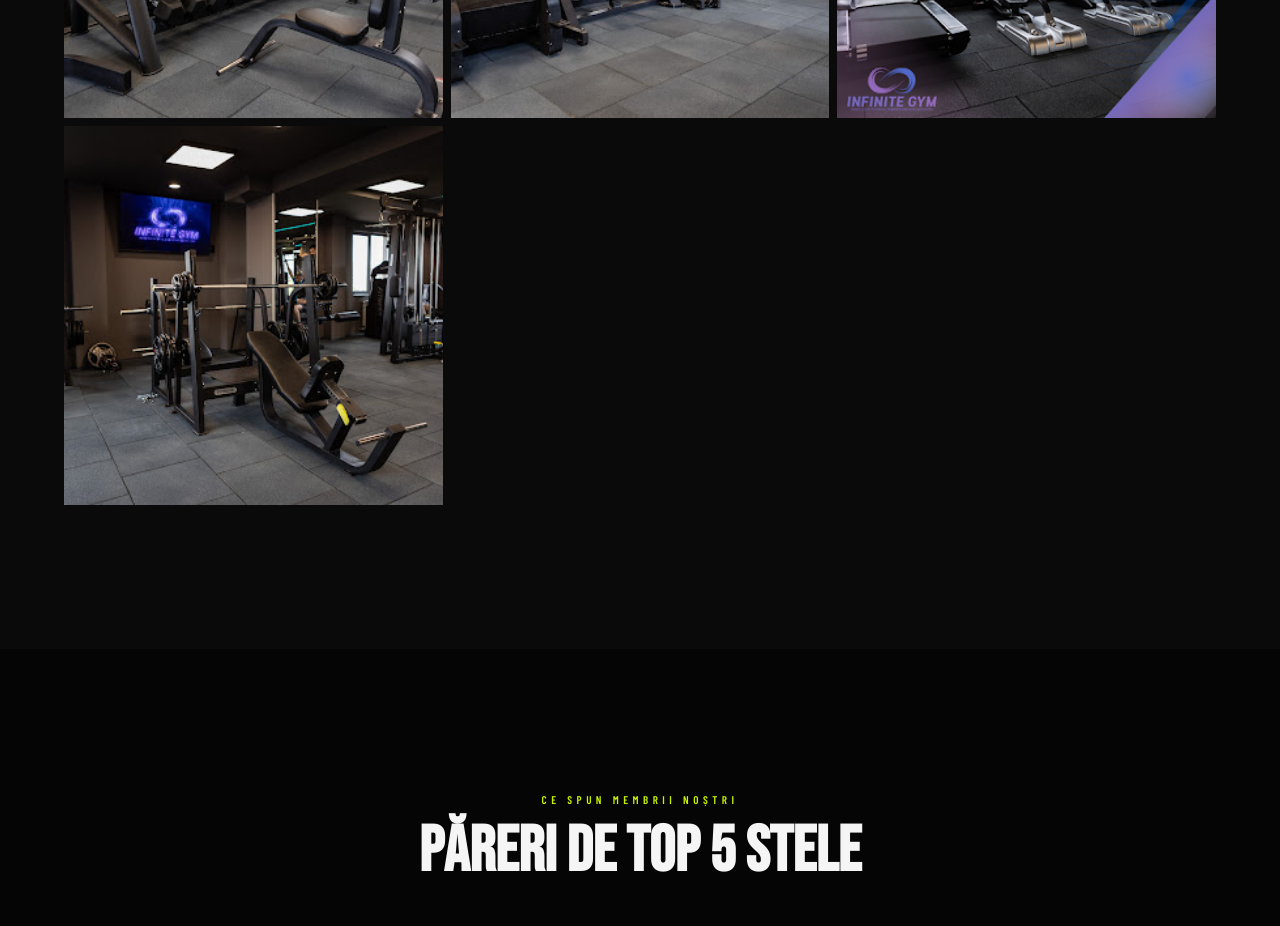
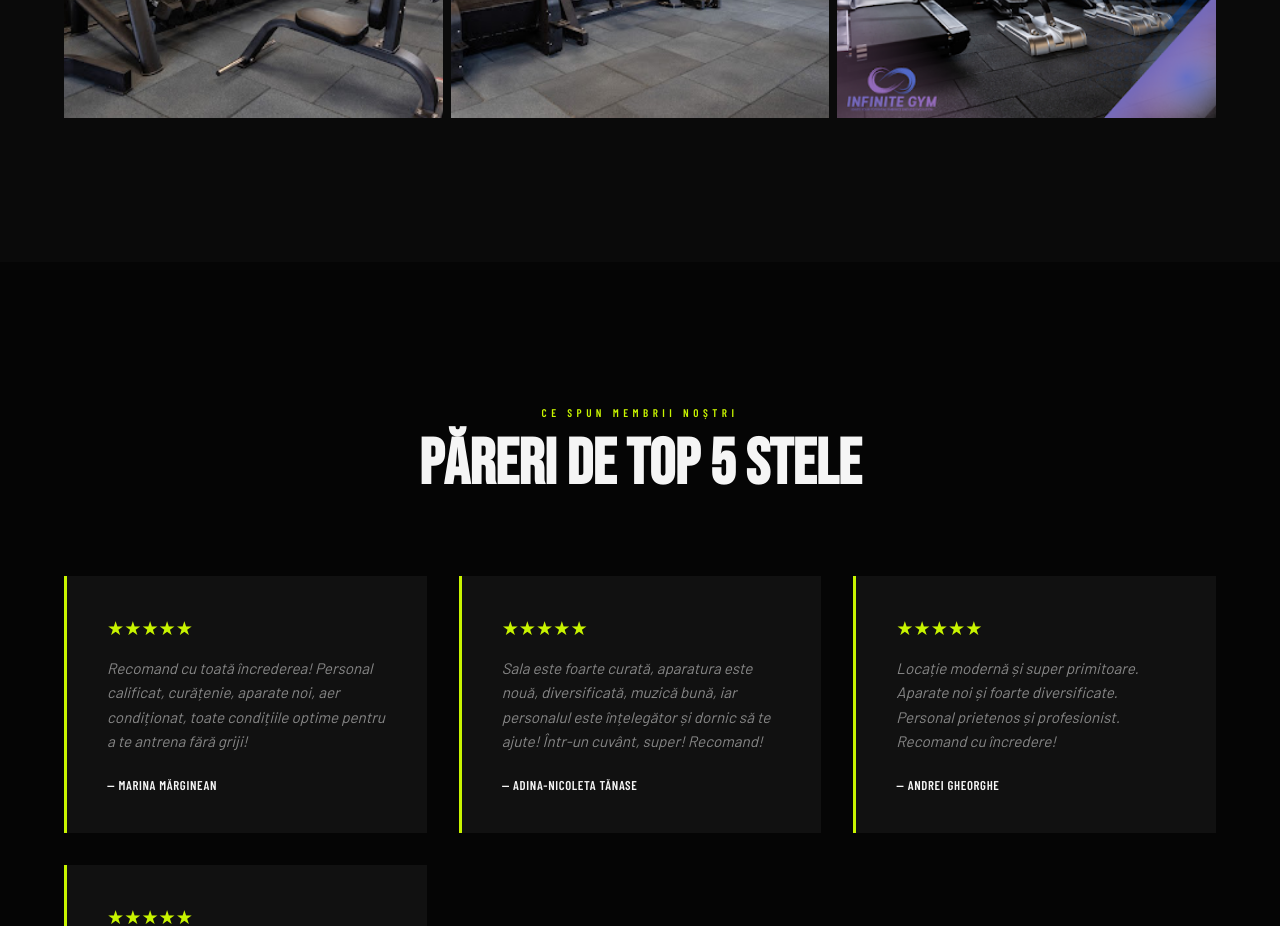
Before and after one commit to muhehehe12/infinitegym, a plain HTML site: page infinite-gym.html in a window 1280 px wide. Shown: the part 4860-5786 px from the top of the page. Drawn offline with nearby package versions, Linux system fonts and the light colour scheme; a web font is replaced by a local one.

```diff
--- a/infinite-gym.html
+++ b/infinite-gym.html
@@ -249,9 +249,6 @@
     <div class="gallery-item reveal delay-2">
       <img src="image copy 4.png" class="gallery-ph object-cover">
     </div>
-    <div class="gallery-item reveal delay-3">
-      <img src="image copy 5.png" class="gallery-ph object-cover">
-    </div>
   </div>
 
   </div>
```
